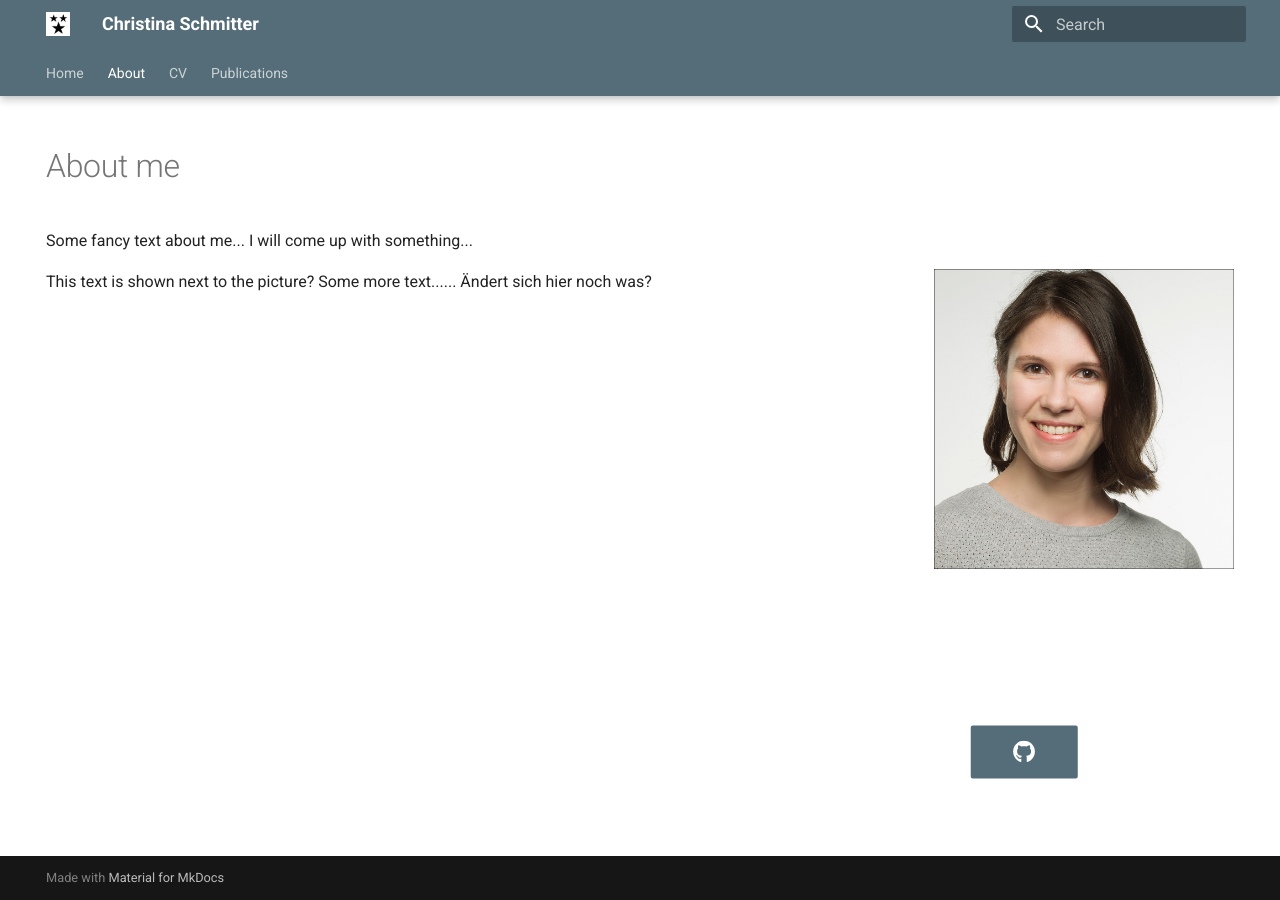
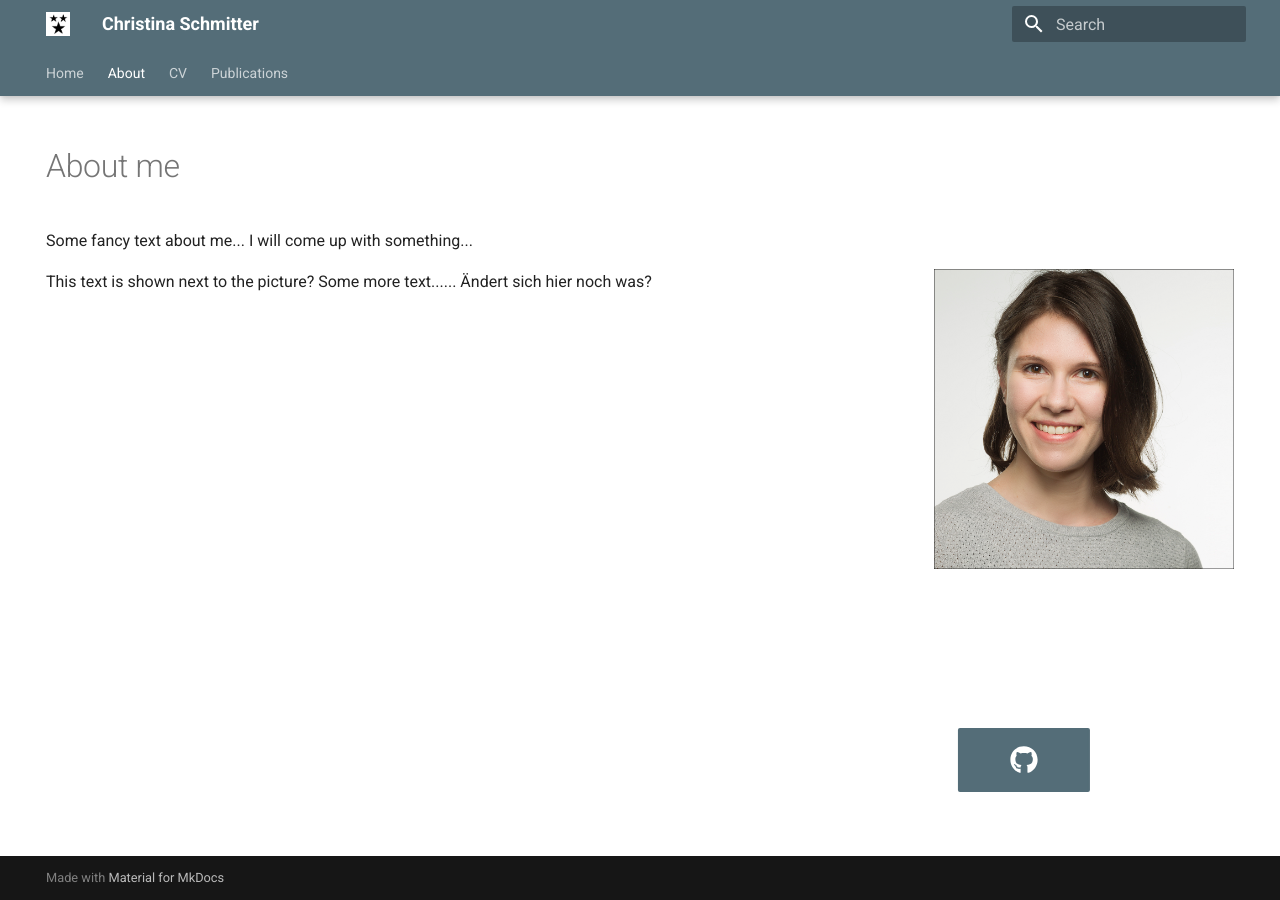
Before and after one commit to ChristinaSchmitter/website, an MkDocs documentation site: the page built from docs/aboutme.md, in a window 1280 px wide. Built offline with MkDocs 1.6.1 and Material for MkDocs 9.7.7, drawn with Linux system fonts in a browser that asks for light colours.

Commit message:
change to button

```diff
--- a/docs/aboutme.md
+++ b/docs/aboutme.md
@@ -11,7 +11,7 @@ Some fancy text about me... I will come up with something...
 ![Image title](./assets/images/cv.jpg){ align=right width=300 }
 
 <!--/* Buttons with social media icons next to each other */-->
-<b><h3 style="position: absolute; top: 80%; left: 80%; transform: translate(-50%, -50%); text-align:center"><button>[:fontawesome-brands-github:](https://github.com/ChristinaSchmitter){ .md-button .md-button--primary }</button></h3></b>
+<b><h2 style="position: absolute; top: 80%; left: 80%; transform: translate(-50%, -50%); text-align:center"><button>[:fontawesome-brands-github:](https://github.com/ChristinaSchmitter){ .md-button .md-button--primary }</button></h2></b>
 
 This text is shown next to the picture?
 Some more text......
```
